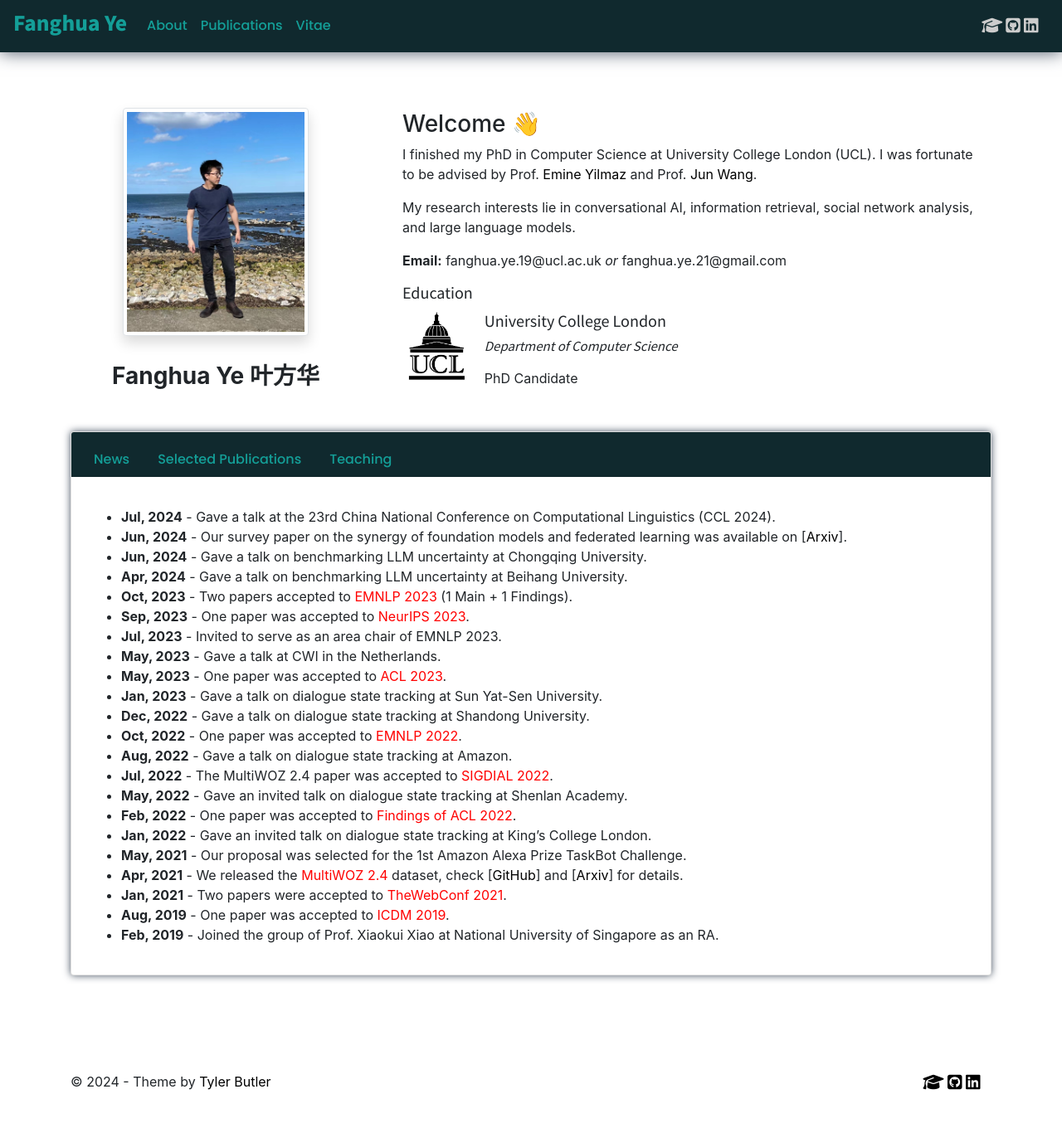
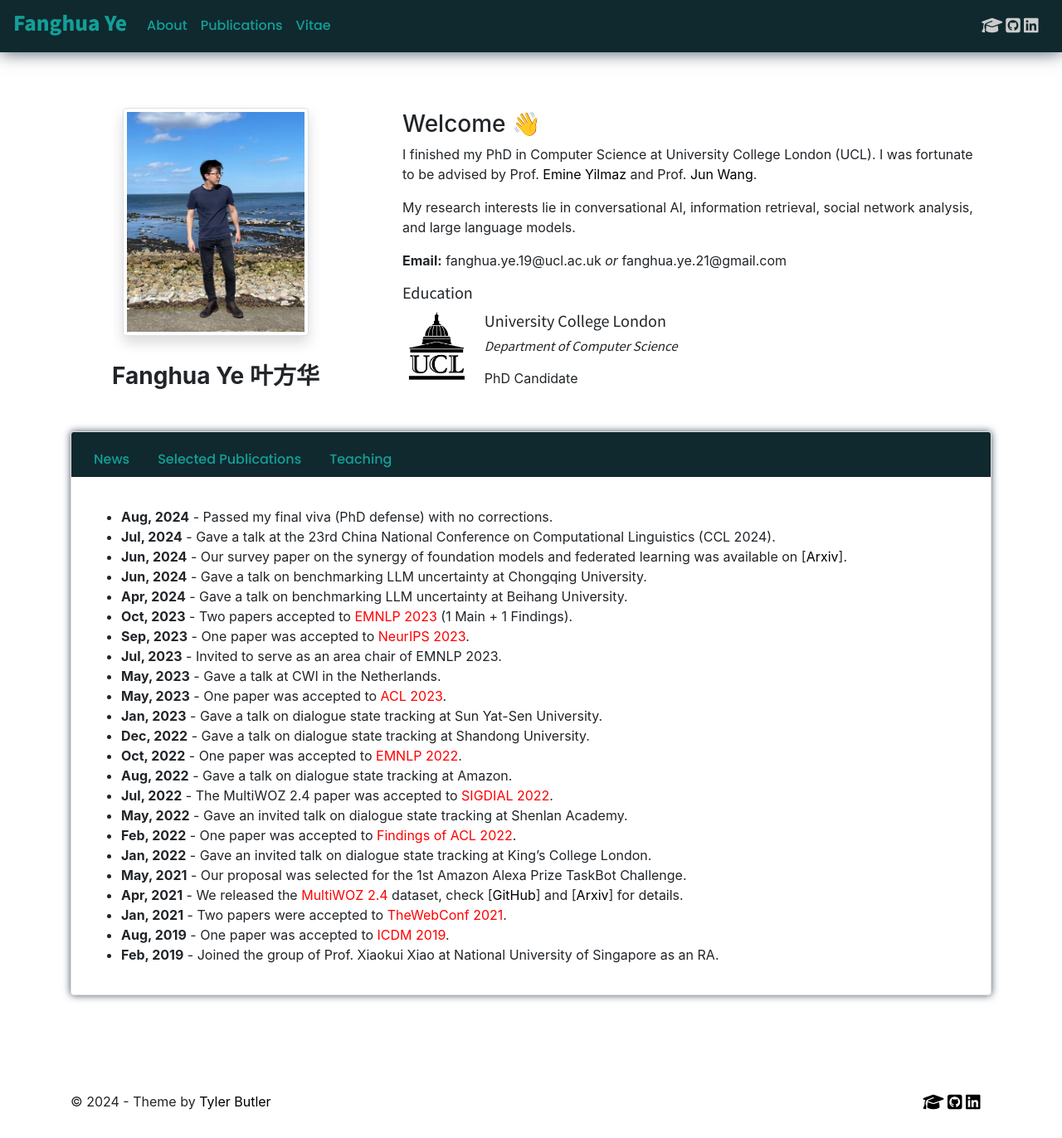
Before and after one commit to smartyfh/marvelous-mars-26de4, a Jekyll site: the page built from index.md, in a window 1280 px wide. Shown: the whole page at 83% size. Built offline with Jekyll 4.4.1, drawn with Linux system fonts in a browser that asks for light colours; nearby versions of some CDN libraries; comment, search, counter and statistics services are not loaded; our own code applies the rules of GitHub Pages for plain Markdown files; before the commit the page ends 1348 px from its top, so only the background shows below that.

Commit message:
Update news.md

```diff
--- a/_includes/news.md
+++ b/_includes/news.md
@@ -1,3 +1,4 @@
++ **Aug, 2024** - Passed my final viva (PhD defense) with no corrections.
 + **Jul, 2024** - Gave a talk at the 23rd China National Conference on Computational Linguistics (CCL 2024).
 + **Jun, 2024** - Our survey paper on the synergy of foundation models and federated learning was available on [[Arxiv](https://arxiv.org/abs/2406.12844)].
 + **Jun, 2024** - Gave a talk on benchmarking LLM uncertainty at Chongqing University.
```
